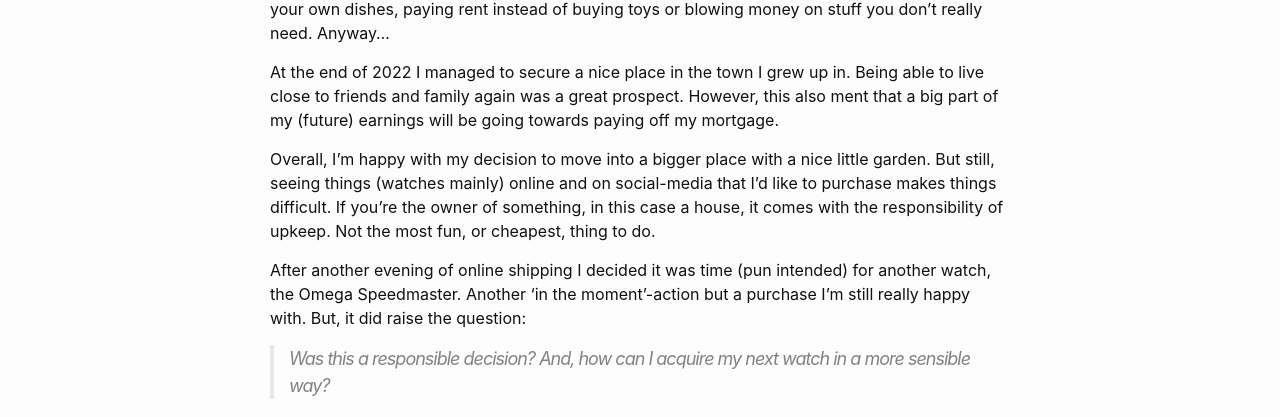
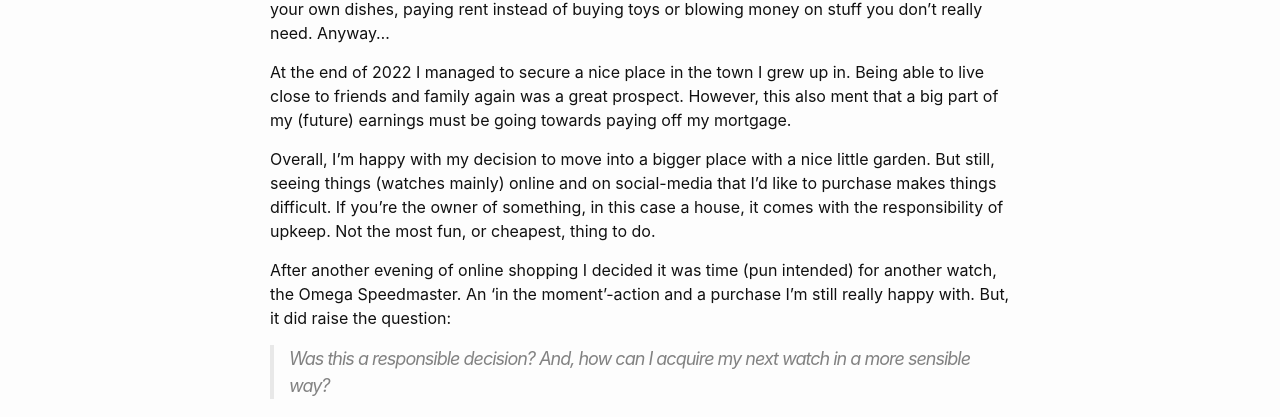
Before and after one commit to Dikkeklok/roadtorolex-nl, a Jekyll site: the page built from _posts/2023-08-17-the start.md, in a window 1280 px wide. Shown: the part 227-644 px from the top of the page. Built offline with Jekyll 4.4.1, drawn with Linux system fonts in a browser that asks for light colours.

Commit message:
Update 2023-08-17-the start.md
Small typos, more to fix

```diff
--- a/_posts/2023-08-17-the start.md
+++ b/_posts/2023-08-17-the start.md
@@ -6,11 +6,11 @@ categories: thoughts
 ---
 Growing up and adulting comes with the joy of having various obligations. For example, doing your own dishes, paying rent instead of buying toys or blowing money on stuff you don't really need. Anyway...
 
-At the end of 2022 I managed to secure a nice place in the town I grew up in. Being able to live close to friends and family again was a great prospect. However, this also ment that a big part of my (future) earnings will be going towards paying off my mortgage.
+At the end of 2022 I managed to secure a nice place in the town I grew up in. Being able to live close to friends and family again was a great prospect. However, this also ment that a big part of my (future) earnings must be going towards paying off my mortgage.
 
 Overall, I'm happy with my decision to move into a bigger place with a nice little garden. But still, seeing things (watches mainly) online and on social-media that I'd like to purchase makes things difficult. If you're the owner of something, in this case a house, it comes with the responsibility of upkeep. Not the most fun, or cheapest, thing to do.
 
-After another evening of online shipping I decided it was time (pun intended) for another watch, the Omega Speedmaster. Another 'in the moment'-action but a purchase I'm still really happy with. But, it did raise the question:
+After another evening of online shopping I decided it was time (pun intended) for another watch, the Omega Speedmaster. An 'in the moment'-action and a purchase I'm still really happy with. But, it did raise the question:
 
 > _Was this a responsible decision?_ And, how can I acquire my next watch in a more sensible way?
 
```
